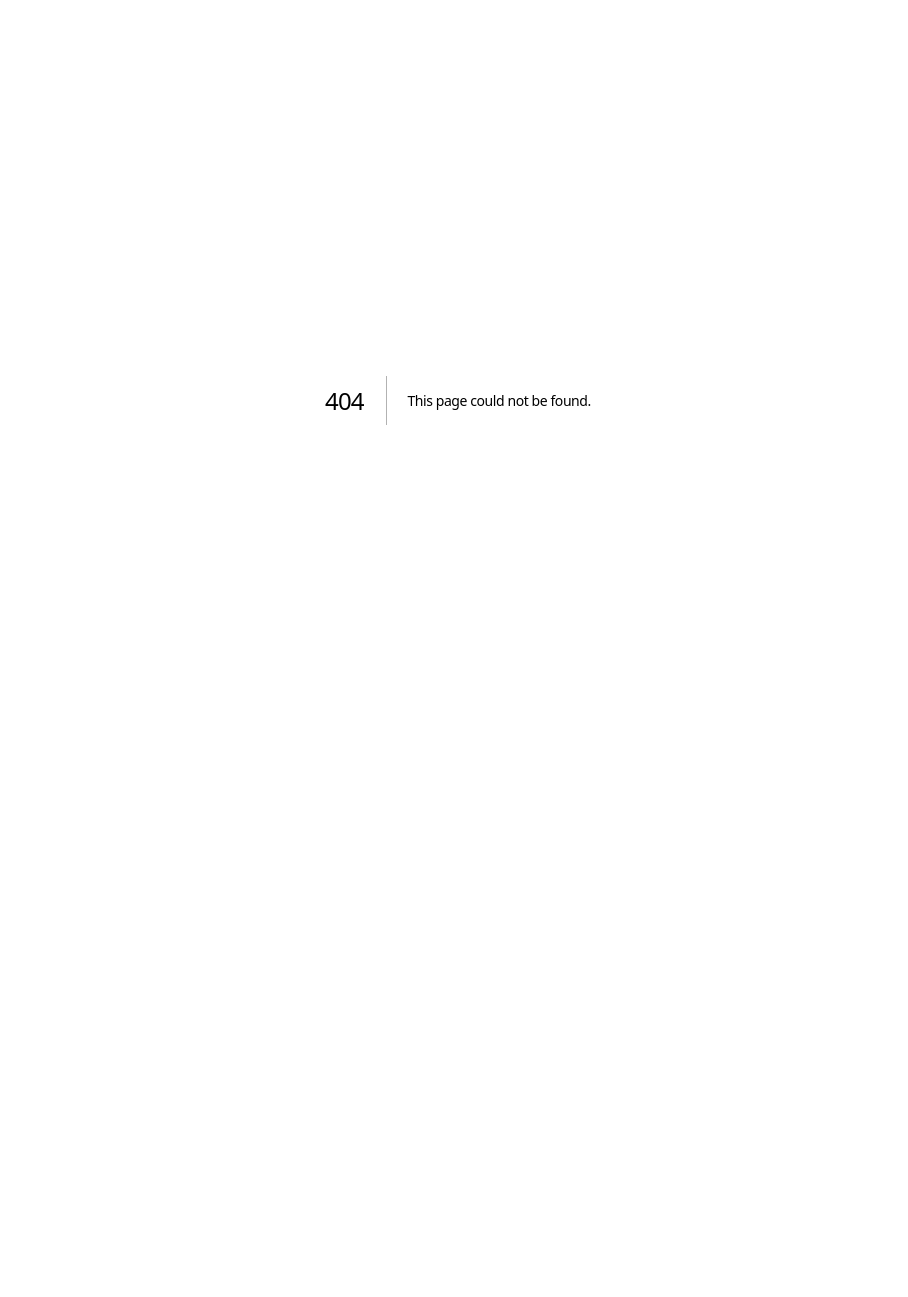
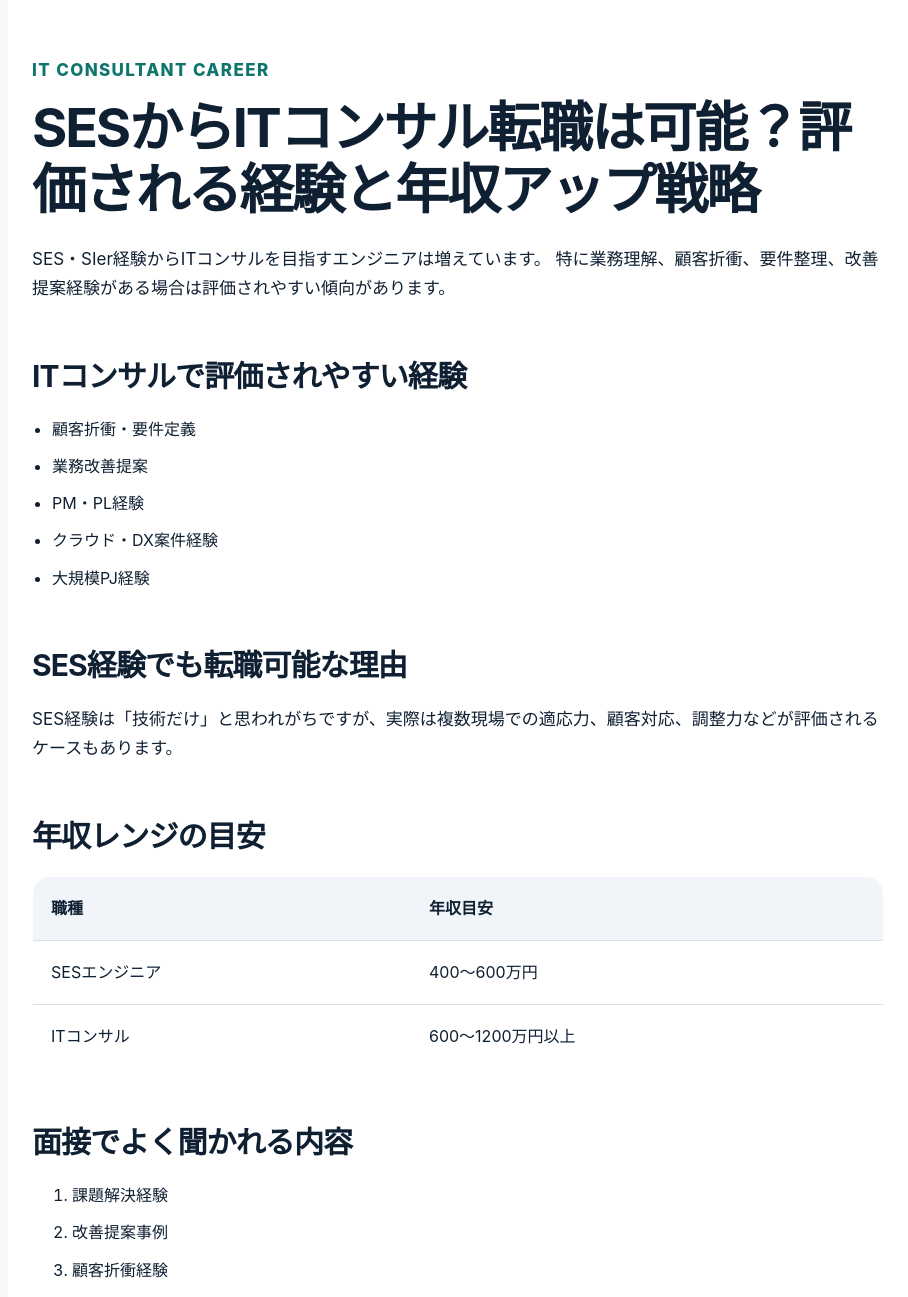
Before and after one commit to kosukekurihara-prog/engineer-career-lp, a Next.js app: page /articles/ses-to-it-consultant in a window 1280 px wide. Before the commit this address had no page. Shown: the top 1297 px of the page, without its empty margins (182-1090 px from the left). Before the commit the page ends 800 px from the top, so only its background shows below. Built offline with nearby package versions, Linux system fonts and the light colour scheme.

Commit message:
Add SES to IT consultant SEO article

```diff
--- /dev/null
+++ b/app/articles/ses-to-it-consultant/page.tsx
@@ -0,0 +1,67 @@
+import type { Metadata } from 'next';
+
+const affiliateUrl = 'https://px.a8.net/svt/ejp?a8mat=4B3Y37+13W2B6+5B0Y+HWAG2';
+
+export const metadata: Metadata = {
+  title: 'SESからITコンサル転職は可能？評価される経験と年収アップ戦略',
+  description: 'SES・SIer経験からITコンサル転職を目指す方向けに、評価される経験、必要スキル、年収レンジ、面接対策を解説します。'
+};
+
+export default function Page() {
+  return (
+    <main className="articlePage">
+      <article className="articleContainer">
+        <p className="eyebrow">IT Consultant Career</p>
+        <h1>SESからITコンサル転職は可能？評価される経験と年収アップ戦略</h1>
+
+        <p>
+          SES・SIer経験からITコンサルを目指すエンジニアは増えています。
+          特に業務理解、顧客折衝、要件整理、改善提案経験がある場合は評価されやすい傾向があります。
+        </p>
+
+        <h2>ITコンサルで評価されやすい経験</h2>
+        <ul>
+          <li>顧客折衝・要件定義</li>
+          <li>業務改善提案</li>
+          <li>PM・PL経験</li>
+          <li>クラウド・DX案件経験</li>
+          <li>大規模PJ経験</li>
+        </ul>
+
+        <h2>SES経験でも転職可能な理由</h2>
+        <p>
+          SES経験は「技術だけ」と思われがちですが、実際は複数現場での適応力、顧客対応、調整力などが評価されるケースもあります。
+        </p>
+
+        <h2>年収レンジの目安</h2>
+        <table className="articleTable">
+          <thead>
+            <tr><th>職種</th><th>年収目安</th></tr>
+          </thead>
+          <tbody>
+            <tr><td>SESエンジニア</td><td>400〜600万円</td></tr>
+            <tr><td>ITコンサル</td><td>600〜1200万円以上</td></tr>
+          </tbody>
+        </table>
+
+        <h2>面接でよく聞かれる内容</h2>
+        <ol>
+          <li>課題解決経験</li>
+          <li>改善提案事例</li>
+          <li>顧客折衝経験</li>
+          <li>技術と業務理解のバランス</li>
+        </ol>
+
+        <section className="articleCta">
+          <h2>上流・高年収ポジションを確認してみませんか</h2>
+          <p>
+            ITコンサルや上流工程転職を検討している場合は、まず現在の経験で狙えるポジションを確認することが重要です。
+          </p>
+          <a href={affiliateUrl} className="primary large" target="_blank" rel="nofollow sponsored noopener noreferrer">
+            無料キャリア相談へ進む
+          </a>
+        </section>
+      </article>
+    </main>
+  );
+}
```
